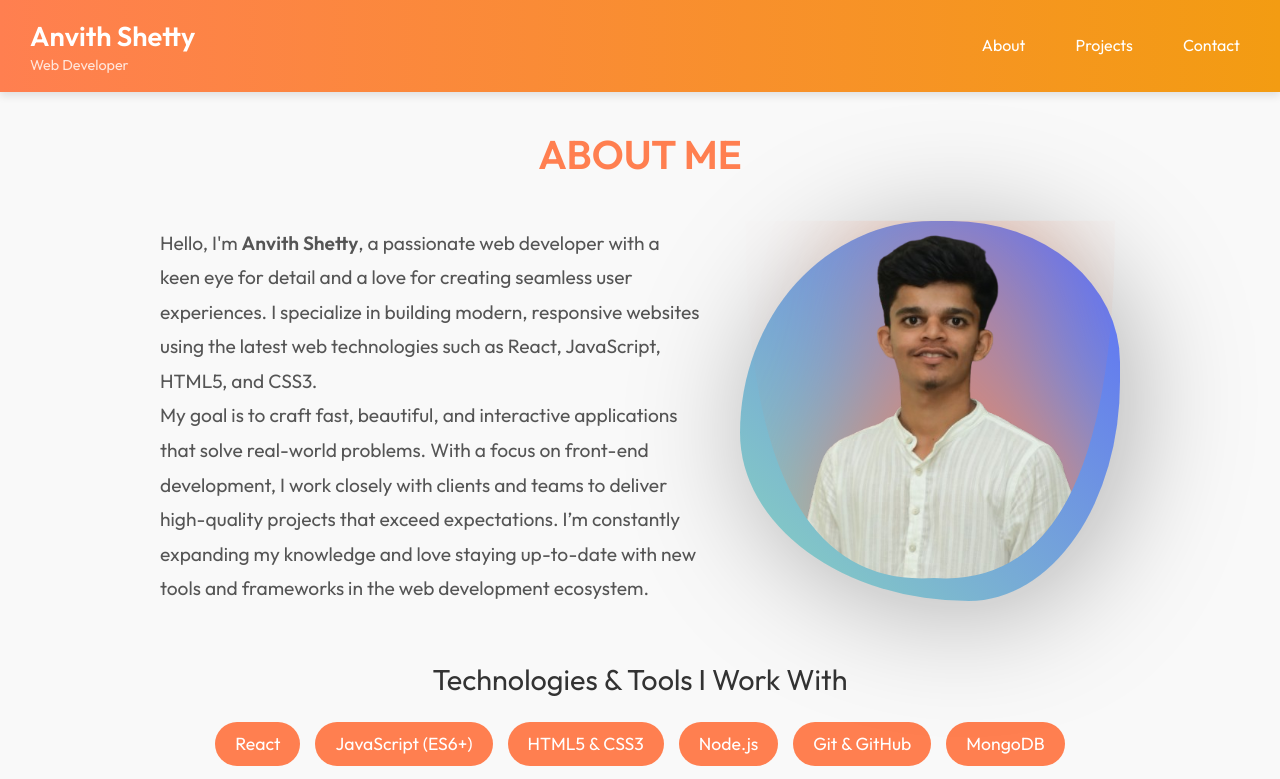
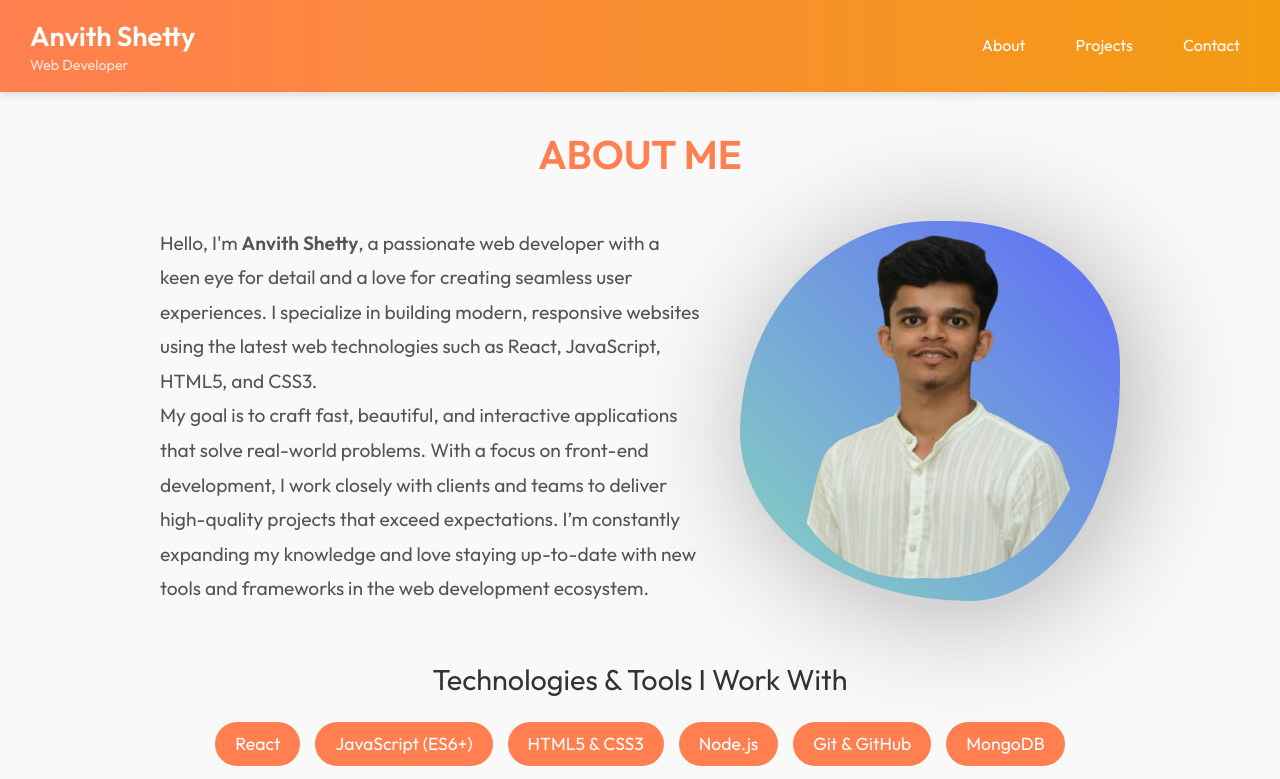
Before and after one commit to Anvithshetty17/portfolio, a React (Vite) app: page / in a window 1280 px wide. Shown: the top 779 px of the page. Built offline with nearby package versions, Linux system fonts and the light colour scheme; what @tailwindcss/vite would draw is missing.

Commit message:
Update About.css

```diff
--- a/src/Components/About.css
+++ b/src/Components/About.css
@@ -95,19 +95,21 @@
   width: 370px;
   height: 370px;
   object-fit: cover;
-  clip-path: path("M0,0 Q0,0 0,0 Q0,0 0,0 Q0,0 0,0 Q0,0 0,0 Z");
-animation: img-morph 8s ease-in-out infinite;
+  background: transparent; /* ✅ Remove background */
+  transition: transform 0.3s ease;
+  z-index: 1;
+  position: relative;
 
-  transition: transform 0.3s ease;
-  filter: drop-shadow(18px 6px 70px #ff7f50);
+  clip-path: path("M0,0 Q0,0 0,0 Q0,0 370,0 Q370,370 185,360 Q0,370 0,0 Z");
+  animation: img-morph-reverse 8s ease-in-out infinite;
 }
-@keyframes img-morph {
+@keyframes img-morph-reverse {
   0% {
     clip-path: path("M0,0 Q0,0 0,0 Q0,0 370,0 Q370,370 185,360 Q0,370 0,0 Z");
   }
 
   50% {
-    clip-path: path("M0,0 Q0,0 0,0 Q0,0 370,0 Q370,370 200,350 Q0,370 0,0 Z");
+    clip-path: path("M0,0 Q0,0 0,0 Q0,0 370,0 Q370,370 160,350 Q0,370 0,0 Z");
   }
 
   100% {
```
